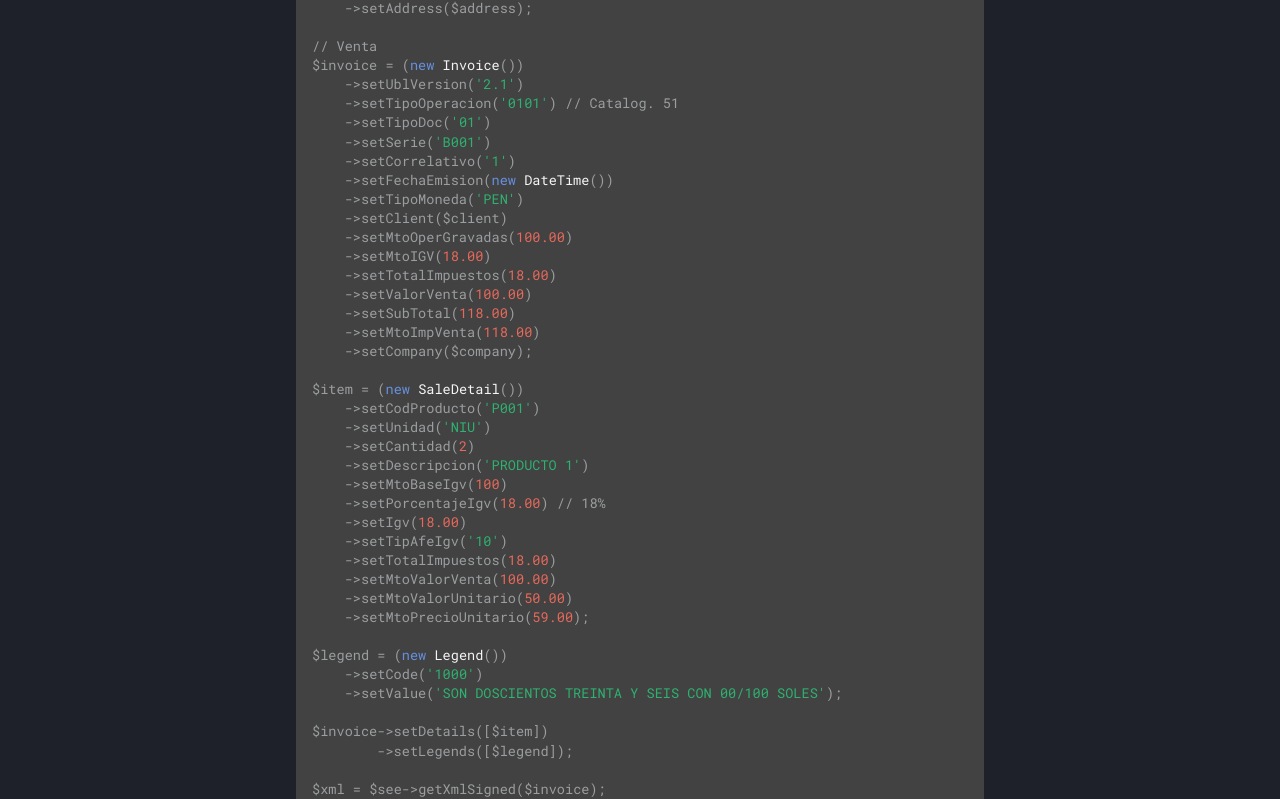
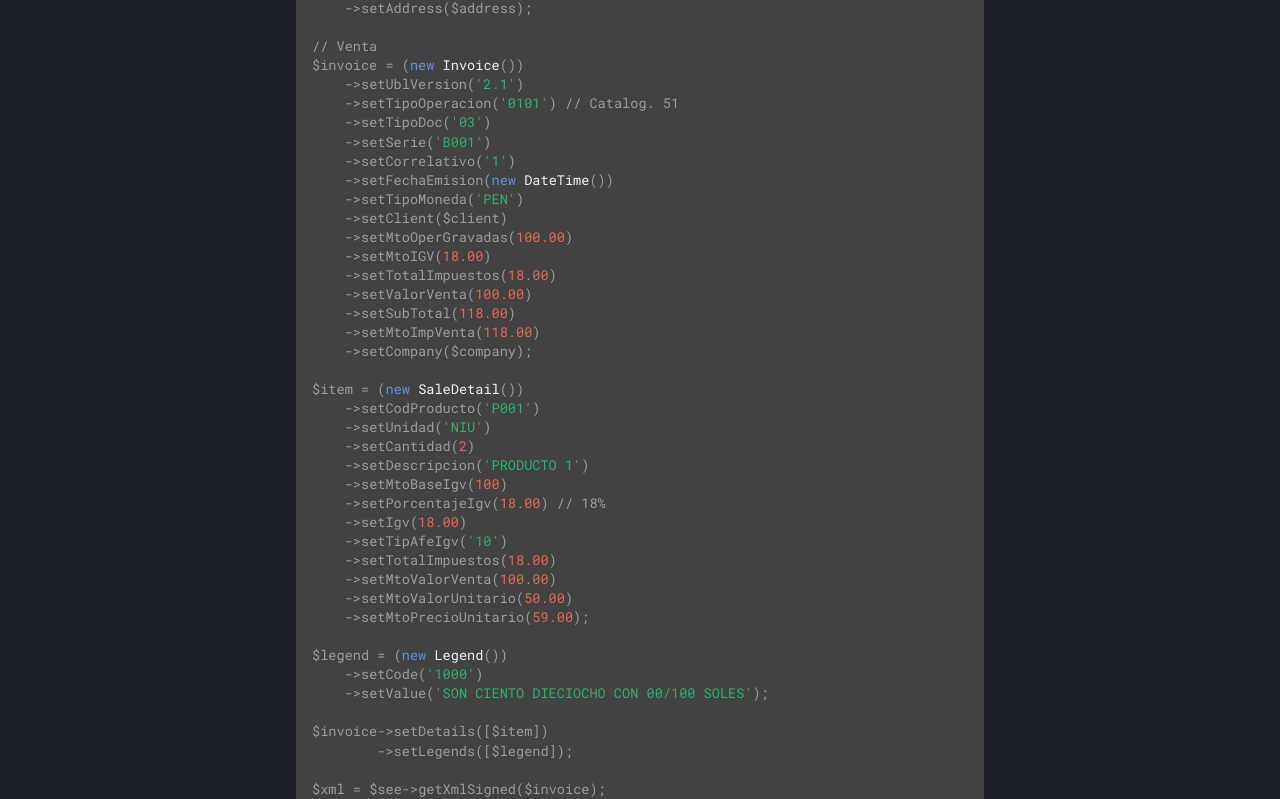
Before and after one commit to thegreenter/docs, an MkDocs documentation site: the page built from docs/examples/boleta.md, in a window 1280 px wide and 1400 px high, scrolled down 545 px. Shown: the part 445-1244 px from the top of the window. Built offline with MkDocs 1.6.1 and Material for MkDocs 9.7.7, drawn with Linux system fonts in a browser that asks for light colours.

Commit message:
Corregir tipo documento

```diff
--- a/docs/examples/boleta.md
+++ b/docs/examples/boleta.md
@@ -42,7 +42,7 @@ $company->setRuc('20000000001')
 $invoice = (new Invoice())
     ->setUblVersion('2.1')
     ->setTipoOperacion('0101') // Catalog. 51
-    ->setTipoDoc('01')
+    ->setTipoDoc('03')
     ->setSerie('B001')
     ->setCorrelativo('1')
     ->setFechaEmision(new DateTime())
@@ -72,7 +72,7 @@ $item = (new SaleDetail())
 
 $legend = (new Legend())
     ->setCode('1000')
-    ->setValue('SON DOSCIENTOS TREINTA Y SEIS CON 00/100 SOLES');
+    ->setValue('SON CIENTO DIECIOCHO CON 00/100 SOLES');
 
 $invoice->setDetails([$item])
         ->setLegends([$legend]);
```
